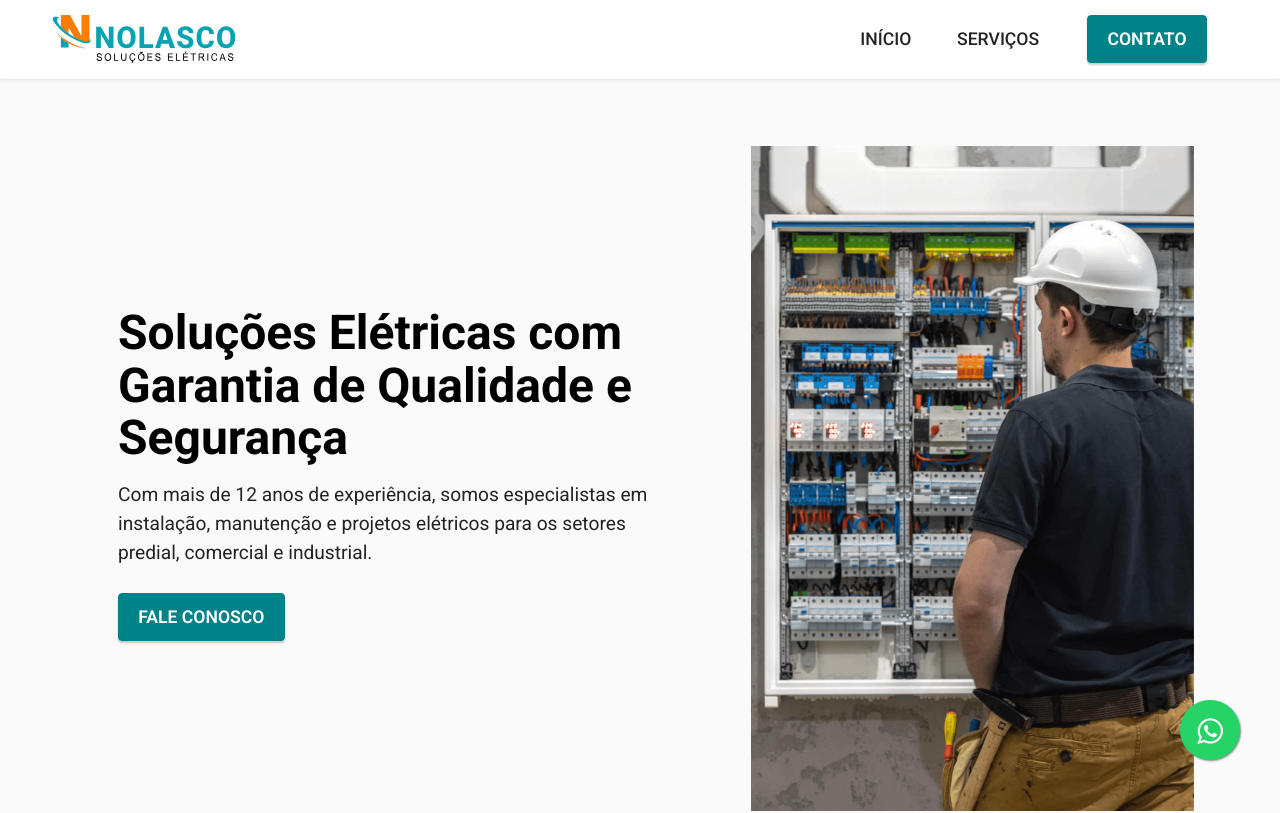
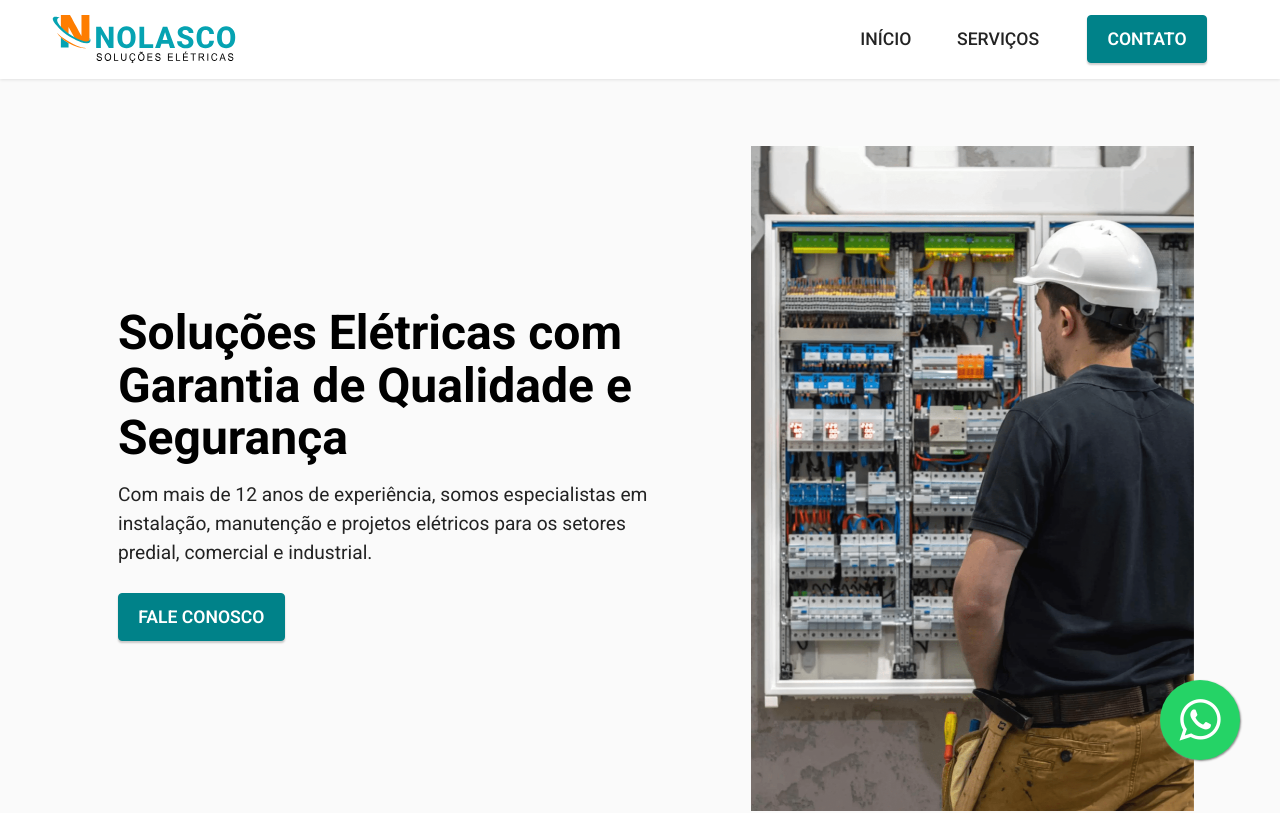
Before and after one commit to nolascosolucoes/nolascosolucoes.github.io, a plain HTML site: page index.html in a window 1280 px wide. Shown: the top 813 px of the page. Drawn offline with Linux system fonts and the light colour scheme; files whose address does not match are found by name.

Commit message:
Update index.html

```diff
--- a/index.html
+++ b/index.html
@@ -279,7 +279,7 @@
   </body>
 
   <link rel="stylesheet" href="https://maxcdn.bootstrapcdn.com/font-awesome/4.5.0/css/font-awesome.min.css">
-<a href="https://api.whatsapp.com/send?phone=5562998281734&text=Ol%C3%A1!%20Vim%20pelo%20seu%20site%20e%20gostaria%20de%20ter%20mais%20informa%C3%A7%C3%B5es!" style="position:fixed;width:60px;height:60px;bottom:40px;right:40px;background-color:#25d366;color:#FFF;border-radius:50px;text-align:center;font-size:30px;box-shadow: 1px 1px 2px #888;
+<a href="https://api.whatsapp.com/send?phone=5562998281734&text=Ol%C3%A1!%20Vim%20pelo%20seu%20site%20e%20gostaria%20de%20ter%20mais%20informa%C3%A7%C3%B5es!" style="position:fixed;width:80px;height:80px;bottom:40px;right:40px;background-color:#25d366;color:#FFF;border-radius:50px;text-align:center;font-size:48px;box-shadow: 1px 1px 2px #888;
   z-index:1000;" target="_blank">
 <i style="margin-top:16px" class="fa fa-whatsapp"></i>
 
```
